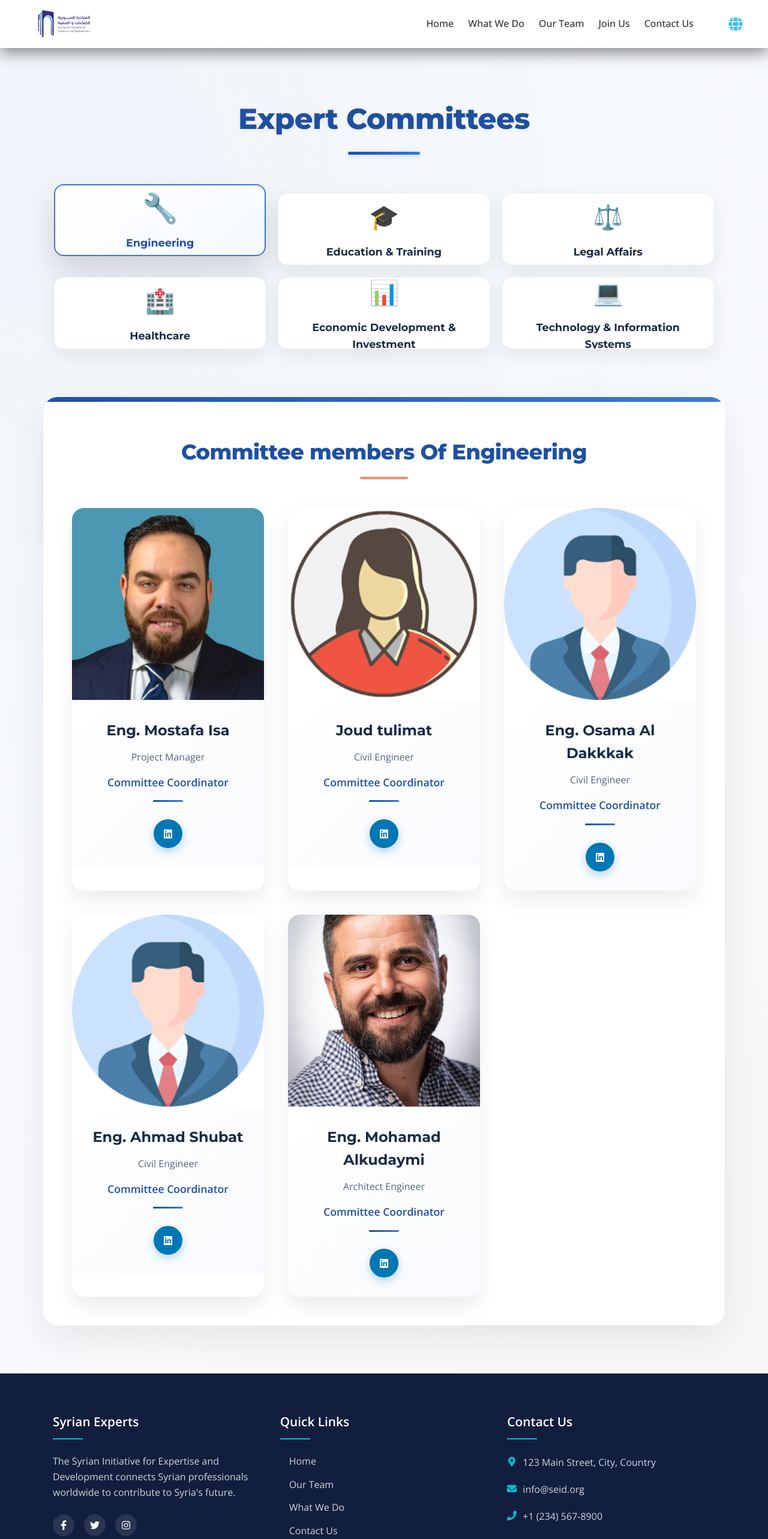
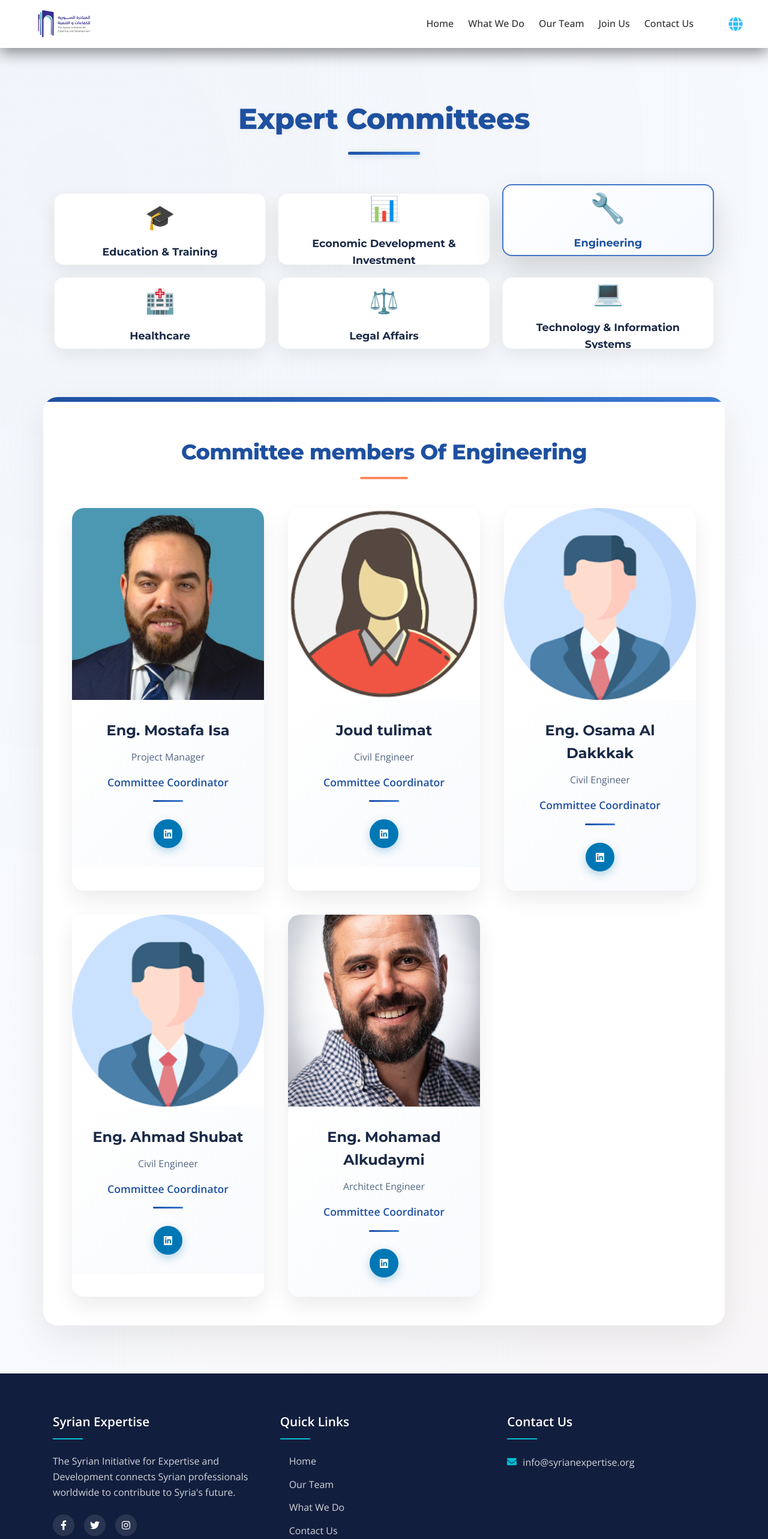
Before and after one commit to Talal1995/seid, a React (Create React App) app in the folder client/: page /scientific-committees in a window 1280 px wide. Shown: the top 2566 px of the page at 60% size. Built offline with nearby package versions, Linux system fonts and the light colour scheme.

Commit message:
chore: fix some stuff

```diff
--- a/client/src/data/boardMembers.js
+++ b/client/src/data/boardMembers.js
@@ -1,4 +1,3 @@
-import talalAttar from "../assets/talalAttar.jpeg"; // Import the image
 import mostafaIsa from "../assets/mostafaIsa.jpeg"; // Import the image
 import mohammadBarhamji from "../assets/mohammadBarhamji.jpeg"; // Import the image
 import saleemAlaya from "../assets/saleemAlaya.jpeg"; // Import the image
@@ -6,13 +5,6 @@ import anasAlshugri from "../assets/anasAlshugri.jpeg"; // Import the image
 import alaaShubat from "../assets/alaaShubat.jpeg"; // Import the image
 
 const boardMembers = [
-  {
-    id: 1,
-    name: "Talal Attar",
-    profession: "Software Engineer",
-    location: "Helsingborg, Sweden",
-    image: talalAttar,
-  },
   {
     id: 2,
     name: "Mostafa Isa",
--- a/client/src/locales/ar/translation.json
+++ b/client/src/locales/ar/translation.json
@@ -20,8 +20,8 @@
     "pageTitle": "من نحن",
     "visionAndMission": {
       "pageTitle": "الرؤية والرسالة",
-      "visionTitle": "الرؤية: ",
-      "missionTitle": "الرسالة:",
+      "visionTitle": "الرؤية ",
+      "missionTitle": "الرسالة",
       "vision": "مستقبل تنهض فيه سوريا بكفاءاتها، حيث تسهم الخبرات السورية في قيادة مسيرة الابتكار والتنمية وإعادة الإعمار المستدام.",
       "mission": "نعمل على تعبئة الخبرات السورية وربطها وتفعيلها للمساهمة في إعادة الإعمار والتنمية في سوريا. من خلال تبادل المعرفة، والتعاون، والمبادرات الاستراتيجية، نضمن تحويل الخبرات إلى أثر ملموس يسهم في بناء مستقبل مستدام."
     },
--- a/client/src/locales/en/translation.json
+++ b/client/src/locales/en/translation.json
@@ -17,11 +17,11 @@
     "committeesMemberOf": "Committee members Of"
   },
   "whoWeAre": {
-    "pageTitle": "Who We Are",
+    "pageTitle": "Who Wse Are seid",
     "visionAndMission": {
       "pageTitle": "Vision and Mission ",
-      "visionTitle": "Vision: ",
-      "missionTitle": "Mission:",
+      "visionTitle": "Vision ",
+      "missionTitle": "Mission",
       "vision": "A future where Syrian expertise drives innovation, development, and the sustainable reconstruction of Syria.",
       "mission": "We mobilize, connect, and activate Syrian expertise worldwide to contribute to Syria’s reconstruction and development. Through knowledge-sharing, collaboration, and strategic initiatives, we ensure that expertise is transformed into real impact."
     },
--- a/client/src/pages/Footer.js
+++ b/client/src/pages/Footer.js
@@ -19,7 +19,7 @@ const Footer = () => {
     <footer className="footer">
       <div className="footer-container">
         <div className="footer-section about-section">
-          <h3>Syrian Experts</h3>
+          <h3>Syrian Expertise</h3>
           <p>
             The Syrian Initiative for Expertise and Development connects Syrian
             professionals worldwide to contribute to Syria's future.
@@ -59,13 +59,7 @@ const Footer = () => {
           <h3>Contact Us</h3>
           <address>
             <p>
-              <FaMapMarkerAlt /> 123 Main Street, City, Country
-            </p>
-            <p>
-              <FaEnvelope /> info@seid.org
-            </p>
-            <p>
-              <FaPhone /> +1 (234) 567-8900
+              <FaEnvelope /> info@syrianexpertise.org
             </p>
           </address>
         </div>
--- a/client/src/pages/OurTeam.js
+++ b/client/src/pages/OurTeam.js
@@ -17,7 +17,6 @@ const OurTeam = () => {
             <img src={member.image} alt={member.name} className="team-image" />
             <h3 className="team-name">{member.name}</h3>
             <p className="team-profession">{member.profession}</p>
-            <p className="team-location">{member.location}</p>
           </div>
         ))}
       </div>
--- a/client/src/pages/ScientificCommitteesPage.js
+++ b/client/src/pages/ScientificCommitteesPage.js
@@ -29,6 +29,70 @@ const CSSModuleCommitteesPage = () => {
 
   // Committee data with members
   const committees = [
+    {
+      id: "education",
+      title: t("scientificCommittees.educationTitle"),
+      icon: "🎓",
+      members: [
+        {
+          id: 1,
+          name: "Azhar Alimadi",
+          title: " Teacher ",
+          position: "Committee Coordinator",
+          image: womanIcon,
+          linkedin: "https://linkedin.com/in/member3",
+        },
+        {
+          id: 2,
+          name: "Jihad Rahmoon",
+          title: " Teacher ",
+          position: "Committee Coordinator",
+          image: manIcon,
+          linkedin: "https://linkedin.com/in/member3",
+        },
+        {
+          id: 3,
+          name: "Nour Abdalsalam",
+          title: " Teacher ",
+          position: "Committee Coordinator",
+          image: womanIcon,
+          linkedin: "https://linkedin.com/in/member3",
+        },
+        {
+          id: 4,
+          name: "Alaa Shubat",
+          title: " Teacher ",
+          position: "Committee Coordinator",
+          image: manIcon,
+          linkedin: "https://linkedin.com/in/member3",
+        },
+        // Add more education committee members
+      ],
+    },
+    {
+      id: "economy",
+      title: t("scientificCommittees.economyTitle"),
+      icon: "📊",
+      members: [
+        {
+          id: 1,
+          name: "Mohammad Barhamji",
+          title: " Master in Economics",
+          position: " Committee Coordinator",
+          image: economyAdminMohammad,
+          linkedin: "https://linkedin.com/in/member6",
+        },
+        {
+          id: 2,
+          name: "Anas Alsheghri",
+          title: " Master in Economics",
+          position: " Committee Coordinator",
+          image: economyAdminAnas,
+          linkedin: "https://linkedin.com/in/member6",
+        },
+        // Add more economy committee members
+      ],
+    },
     {
       id: "engineering",
       title: t("scientificCommittees.engineeringTitle"),
@@ -79,43 +143,27 @@ const CSSModuleCommitteesPage = () => {
       ],
     },
     {
-      id: "education",
-      title: t("scientificCommittees.educationTitle"),
-      icon: "🎓",
+      id: "healthCare",
+      title: t("scientificCommittees.healthTitle"),
+      icon: "🏥",
       members: [
         {
           id: 1,
-          name: "Azhar Alimadi",
-          title: " Teacher ",
+          name: "Dr. Maher Alfarra",
+          title: "Doctor",
           position: "Committee Coordinator",
-          image: womanIcon,
-          linkedin: "https://linkedin.com/in/member3",
+          image: manIcon,
+          linkedin: "https://linkedin.com/in/member5",
         },
         {
           id: 2,
-          name: "Jihad Rahmoon",
-          title: " Teacher ",
+          name: "Ghiath Mohammad",
+          title: "Master in Medicine",
           position: "Committee Coordinator",
           image: manIcon,
-          linkedin: "https://linkedin.com/in/member3",
+          linkedin: "https://linkedin.com/in/member5",
         },
-        {
-          id: 3,
-          name: "Nour Abdalsalam",
-          title: " Teacher ",
-          position: "Committee Coordinator",
-          image: womanIcon,
-          linkedin: "https://linkedin.com/in/member3",
-        },
-        {
-          id: 4,
-          name: "Alaa Shubat",
-          title: " Teacher ",
-          position: "Committee Coordinator",
-          image: manIcon,
-          linkedin: "https://linkedin.com/in/member3",
-        },
-        // Add more education committee members
+        // Add more healthcare committee members
       ],
     },
     {
@@ -140,54 +188,6 @@ const CSSModuleCommitteesPage = () => {
           linkedin: "https://linkedin.com/in/member4",
         },
         // Add more law committee members
-      ],
-    },
-    {
-      id: "healthCare",
-      title: t("scientificCommittees.healthTitle"),
-      icon: "🏥",
-      members: [
-        {
-          id: 1,
-          name: "Dr. Maher Alfarra",
-          title: "Doctor",
-          position: "Committee Coordinator",
-          image: manIcon,
-          linkedin: "https://linkedin.com/in/member5",
-        },
-        {
-          id: 2,
-          name: "Ghiath Mohammad",
-          title: "Master in Medicine",
-          position: "Committee Coordinator",
-          image: manIcon,
-          linkedin: "https://linkedin.com/in/member5",
-        },
-        // Add more healthcare committee members
-      ],
-    },
-    {
-      id: "economy",
-      title: t("scientificCommittees.economyTitle"),
-      icon: "📊",
-      members: [
-        {
-          id: 1,
-          name: "Mohammad Barhamji",
-          title: " Master in Economics",
-          position: " Committee Coordinator",
-          image: economyAdminMohammad,
-          linkedin: "https://linkedin.com/in/member6",
-        },
-        {
-          id: 2,
-          name: "Anas Alsheghri",
-          title: " Master in Economics",
-          position: " Committee Coordinator",
-          image: economyAdminAnas,
-          linkedin: "https://linkedin.com/in/member6",
-        },
-        // Add more economy committee members
       ],
     },
     {
```
